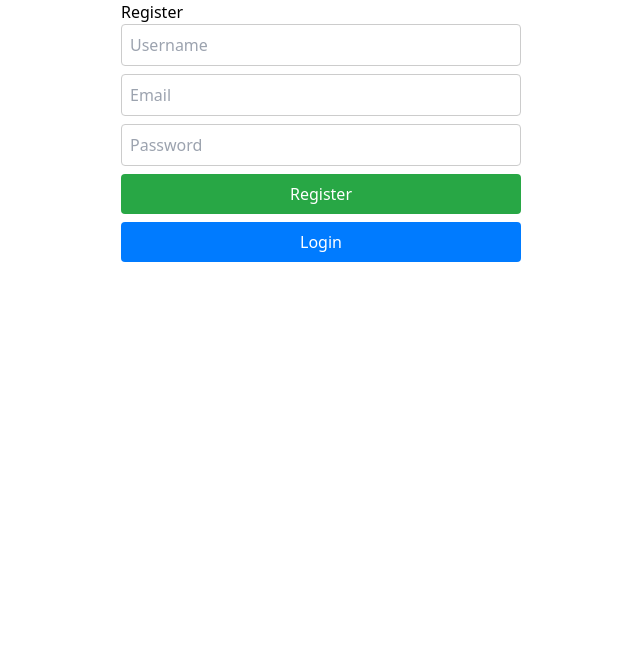
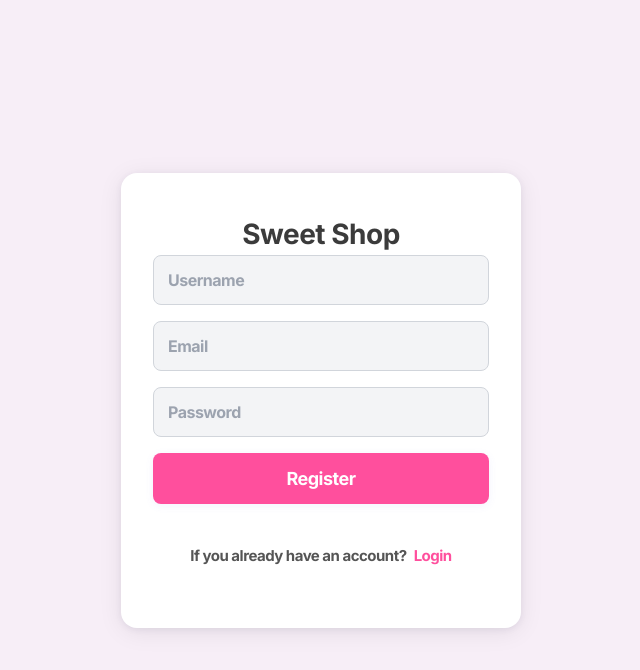
Before and after one commit to Sudeepkumar0/Sweet-shop, a React (Vite) app in the folder frontend/: page /register in a window 1280 px wide. Shown: the top 670 px of the page, without its empty margins (319-959 px from the left). Built offline with nearby package versions, Linux system fonts and the light colour scheme.

Commit message:
style: update register form link and font size

```diff
--- a/frontend/src/Register.jsx
+++ b/frontend/src/Register.jsx
@@ -2,6 +2,7 @@
 import React, { useState } from "react";
 import axios from "axios";
 import { useNavigate } from "react-router-dom";
+import "./styles/register.css";
 
 const Register = () => {
   const [username, setUsername] = useState("");
@@ -25,25 +26,18 @@ const Register = () => {
   };
 
   return (
-    <div style={{ maxWidth: 400, margin: "0 auto" }}>
-      <h2>Register</h2>
-      <form
-        onSubmit={handleSubmit}
-        style={{ display: "flex", flexDirection: "column" }}
-      >
+    <div className="registerMainDiv">
+      <div className="registerCard">
+        <div className="registerCardHeading">
+          <h2>Sweet Shop</h2>
+          <form onSubmit={handleSubmit} className="registerForm">
             <input
               type="text"
               placeholder="Username"
               value={username}
               onChange={(e) => setUsername(e.target.value)}
               required
-          style={{
-            marginBottom: 8,
-            width: "100%",
-            padding: 8,
-            borderRadius: 4,
-            border: "1px solid #ccc",
-          }}
+              className="formInput"
             />
             <input
               type="email"
@@ -51,13 +45,7 @@ const Register = () => {
               value={email}
               onChange={(e) => setEmail(e.target.value)}
               required
-          style={{
-            marginBottom: 8,
-            width: "100%",
-            padding: 8,
-            borderRadius: 4,
-            border: "1px solid #ccc",
-          }}
+              className="formInput"
             />
             <input
               type="password"
@@ -65,47 +53,29 @@ const Register = () => {
               value={password}
               onChange={(e) => setPassword(e.target.value)}
               required
-          style={{
-            marginBottom: 8,
-            width: "100%",
-            padding: 8,
-            borderRadius: 4,
-            border: "1px solid #ccc",
-          }}
+              className="formInput"
             />
-        <button
-          type="submit"
-          style={{
-            width: "100%",
-            padding: 8,
-            background: "#28a745",
-            color: "#fff",
-            border: "none",
-            borderRadius: 4,
-            cursor: "pointer",
-          }}
-        >
+            <button type="submit" className="registrationButton">
               Register
             </button>
           </form>
           {error && <p style={{ color: "red", marginTop: 8 }}>{error}</p>}
           {success && <p style={{ color: "green", marginTop: 8 }}>{success}</p>}
-      <button
-        type="button"
-        style={{
-          width: "100%",
-          padding: 8,
-          background: "#007bff",
-          color: "#fff",
-          border: "none",
-          borderRadius: 4,
-          cursor: "pointer",
-          marginTop: 8,
+          <div className="RegisterLoginDiv">
+            <span className="loginSpan">If you already have an account? </span>
+            <a
+              href="/login"
+              className="RegisterLoginLink"
+              onClick={(e) => {
+                e.preventDefault();
+                navigate("/login");
               }}
-        onClick={() => navigate("/login")}
             >
               Login
-      </button>
+            </a>
+          </div>
+        </div>
+      </div>
     </div>
   );
 };
--- /dev/null
+++ b/frontend/src/styles/register.css
@@ -0,0 +1,85 @@
+.registerMainDiv {
+  background-color: rgb(247, 238, 247);
+  display: flex;
+  align-items: center;
+  justify-content: center;
+  min-height: 100vh;
+}
+
+.registerCard {
+  background-color: #fff;
+  padding: 40px 32px 32px 32px;
+  border-radius: 16px;
+  box-shadow: 0 4px 24px rgba(0, 0, 0, 0.08),
+    0 1.5px 6px rgba(60, 60, 120, 0.08);
+  width: 400px;
+  max-width: 50vw;
+  display: flex;
+  flex-direction: column;
+  align-items: center;
+  justify-content: center;
+  text-align: center;
+}
+
+.registerCardHeading {
+  font-family: "Inter", Arial, sans-serif;
+  font-weight: 700;
+  font-size: 28px;
+  margin-bottom: 24px;
+  color: #3b3b3b;
+  letter-spacing: -0.5px;
+}
+
+.formInput {
+  margin-bottom: 16px;
+  width: 100%;
+  padding: 12px 14px;
+  border-radius: 8px;
+  border: 1.5px solid #d1d5db;
+  font-size: 16px;
+  background: #f3f4f6;
+  outline: none;
+  transition: border 0.2s;
+}
+
+.registrationButton {
+  width: 100%;
+  padding: 12px 0;
+  background-color: #ff4f9d;
+  color: #fff;
+  font-weight: 600;
+  font-size: 18px;
+  border: none;
+  border-radius: 8px;
+  cursor: pointer;
+  box-shadow: 0 2px 8px rgba(99, 102, 241, 0.08);
+  margin-bottom: 8px;
+  transition: background 0.2s;
+}
+
+.formInput,
+.registrationButton {
+  width: 100%;
+  max-width: 400px;
+  box-sizing: border-box;
+}
+
+.RegisterLoginDiv {
+  margin-top: 18px;
+  text-align: center;
+}
+
+.loginSpan {
+  color: #555;
+  font-size: 15px;
+}
+
+.RegisterLoginLink {
+  color: #ff4f9d;
+  font-weight: 600;
+  text-decoration: none;
+  margin-left: 4px;
+  font-size: 15px;
+  cursor: pointer;
+  transition: color 0.2s;
+}
```
Lines whose indentation alone changed are shown as unchanged.
